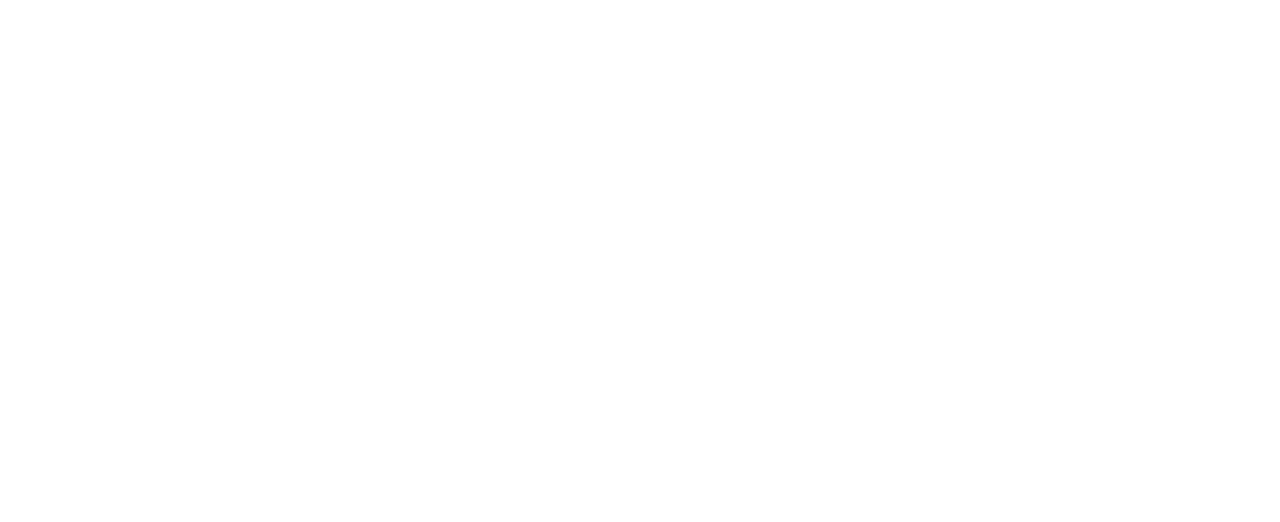
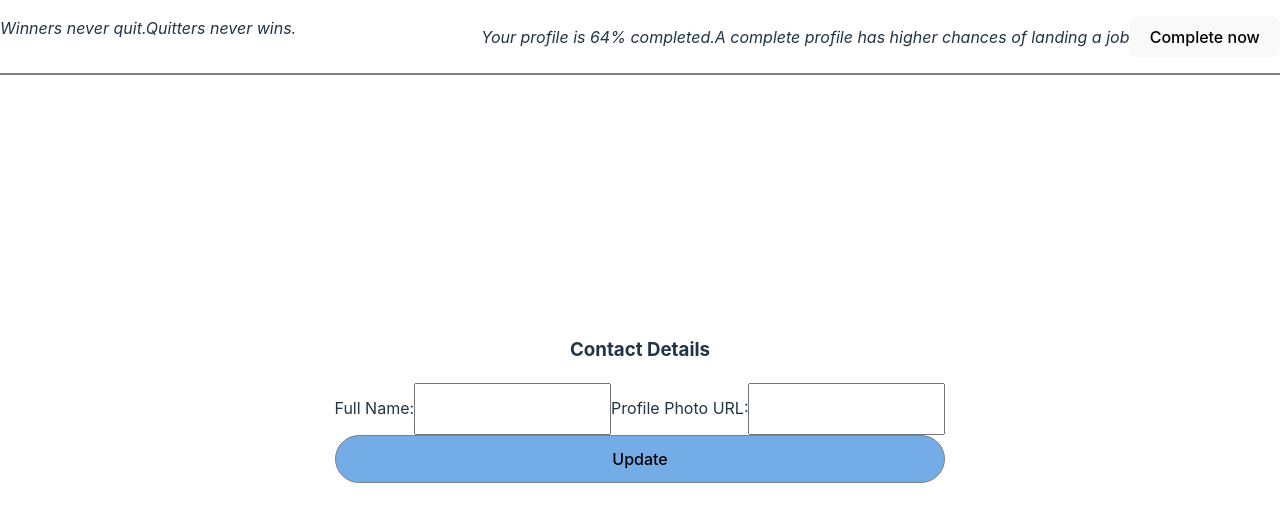
Before and after one commit to IqraMomin/Expense_Tracker_3, a React (Vite) app: page /profile in a window 1280 px wide. Shown: the top 522 px of the page. Built offline with nearby package versions, Linux system fonts and the light colour scheme.

Commit message:
UserProfile

```diff
--- a/src/App.jsx
+++ b/src/App.jsx
@@ -3,6 +3,7 @@
 import AuthPage from './pages/AuthPage'
 import { Route ,Switch} from 'react-router-dom'
 import Welcome from './pages/Welcome'
+import ProfilePage from './pages/ProfilePage'
 
 function App() {
 
@@ -12,6 +13,7 @@
       <Switch>
       <Route path='/' exact><AuthPage/></Route>
       <Route path='/welcome'><Welcome/></Route>
+      <Route path="/profile"><ProfilePage/></Route>
       </Switch>
     </React.Fragment>
   )
--- /dev/null
+++ b/src/components/ProfileForm.jsx
@@ -0,0 +1,50 @@
+import React, { useContext, useRef } from 'react'
+import AuthContext from '../store/auth-context';
+
+function ProfileForm() {
+    const nameInputRef = useRef();
+    const photoInputRef = useRef();
+    const authCtx = useContext(AuthContext);
+    const formSubmitHandler = async(event)=>{
+        event.preventDefault();
+        const userData={
+            idToken:authCtx.token,
+            displayName:nameInputRef.current.value,
+            photoUrl:photoInputRef.current.value,
+            refreshToken:true
+        }
+        try{
+            const response = await fetch("https://identitytoolkit.googleapis.com/v1/accounts:update?key=AIzaSyDu64KsXOLbIT6KN-z3lc1ieSfC1emiObU",{
+                method:"POST",
+                body:JSON.stringify(userData),
+                headers:{
+                    "Content-Type":"application/json"
+                }
+            })
+            const data = await response.json();
+            if(response.ok){
+
+                console.log(data);
+            }
+
+        }catch(err){
+            console.log(err);
+        }
+
+    }
+    return (
+        <div>
+            <h3>Contact Details</h3>
+            <form onSubmit={formSubmitHandler}>
+                <label htmlFor="name">Full Name:</label>
+                <input id='name' type='text' ref={nameInputRef} required/>
+                <label htmlFor="photo">Profile Photo URL:</label>
+                <input id='photo' type='text' ref={photoInputRef} required/>
+                <button>Update</button>
+
+            </form>
+        </div>
+    )
+}
+
+export default ProfileForm
--- /dev/null
+++ b/src/components/UI/AuthHeader.css
@@ -0,0 +1,10 @@
+.auth-header-div{
+    position: fixed;
+    top: 0;
+    left: 0;
+    width: 100%;
+    display: flex;
+    justify-content: space-between;
+    font-style: italic;
+    border-bottom: 2px solid gray;
+}
--- /dev/null
+++ b/src/components/UI/AuthHeader.jsx
@@ -0,0 +1,15 @@
+import React from 'react'
+import "./AuthHeader.css";
+
+function AuthHeader(props) {
+    return (
+        <div className='auth-header-div'>
+            <p>{props.title}</p>
+            <p>{props.description}
+            <button onClick={props.onClick}>{props.text}</button>
+            </p>
+        </div>
+    )
+}
+
+export default AuthHeader
--- /dev/null
+++ b/src/pages/ProfilePage.jsx
@@ -0,0 +1,17 @@
+import React from 'react'
+import ProfileForm from '../components/ProfileForm'
+import AuthHeader from '../components/UI/AuthHeader'
+
+function ProfilePage() {
+    return (
+        <React.Fragment>
+            <AuthHeader
+            title="Winners never quit.Quitters never wins."
+            description="Your profile is 64% completed.A complete profile has higher chances of landing a job"
+            text="Complete now"/>
+        <ProfileForm/>
+        </React.Fragment>
+    )
+}
+
+export default ProfilePage
--- a/src/pages/Welcome.jsx
+++ b/src/pages/Welcome.jsx
@@ -1,10 +1,17 @@
 import React from 'react'
+import AuthHeader from '../components/UI/AuthHeader'
+import { useHistory } from 'react-router-dom/cjs/react-router-dom.min'
 
 function Welcome() {
+    const history=useHistory();
+    const profileFormHandler = ()=>{
+        history.replace("/profile");
+    }
     return (
-        <div>
-            <h1>Welcome to Expense Tracker!!!</h1>
-        </div>
+        <AuthHeader title="Welcome To Expense Tracker!!!"
+        description="Your profile is inComplete"
+        text="Complete now"
+        onClick={profileFormHandler}/>
     )
 }
 
```
Also changed, not shown: src/components/ProfileForm.css (added).
